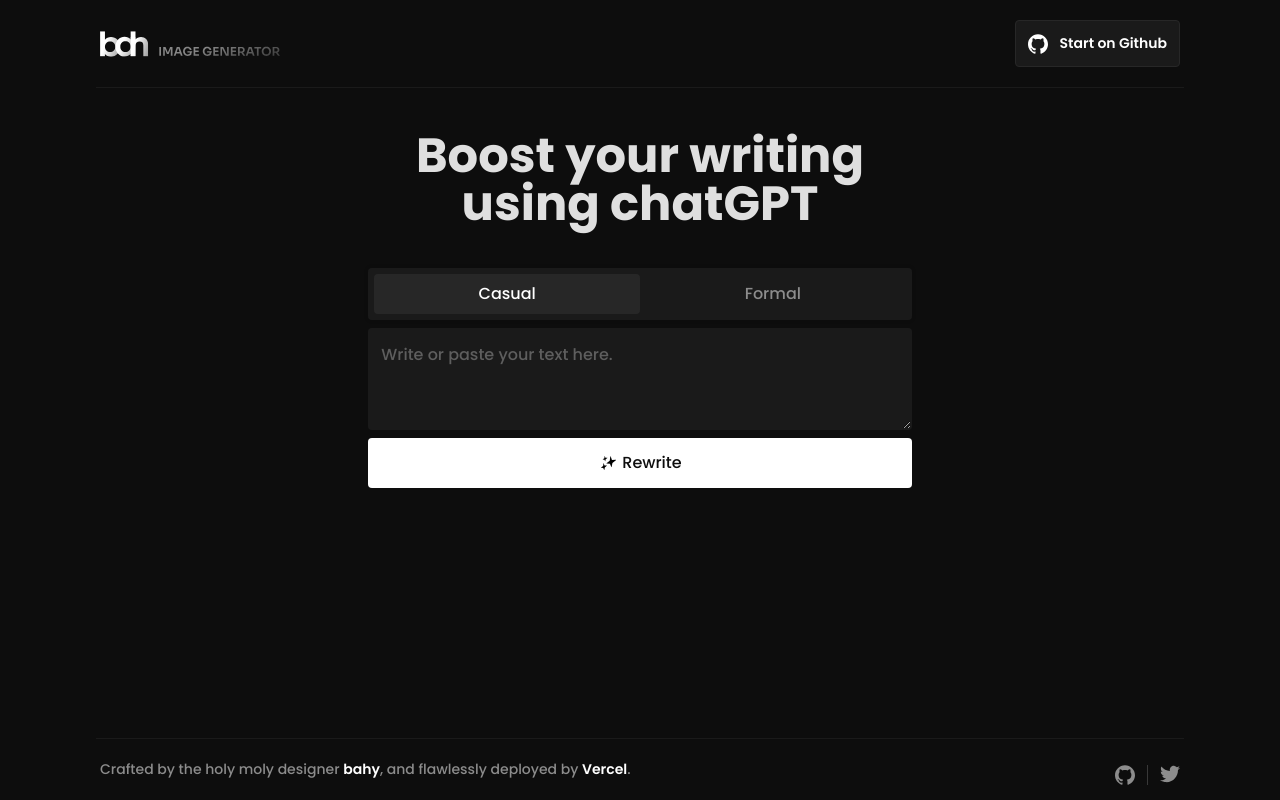
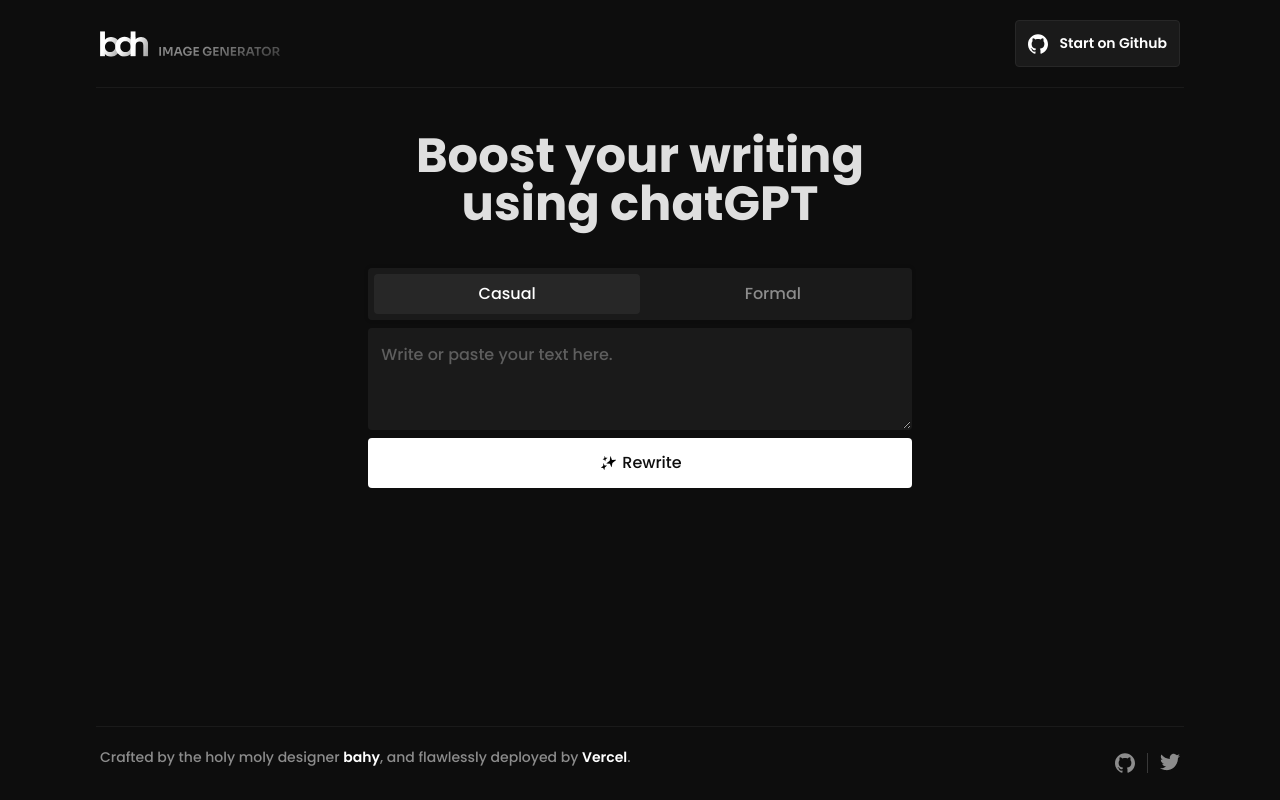
Before and after one commit to uibahy/sentence-rephraser, a Next.js app: page / in a window 1280 px wide. Built offline with nearby package versions, Linux system fonts and the light colour scheme.

Commit message:
Update Footer.tsx

```diff
--- a/components/Footer.tsx
+++ b/components/Footer.tsx
@@ -7,7 +7,7 @@
 
 function Footer() {
   return (
-    <div className="footer">
+    <div className="footer mb-3">
       <p>
         Crafted by the holy moly designer{" "}
         <a href="https://github.com/uibahy" target={"_blank"}>
```
